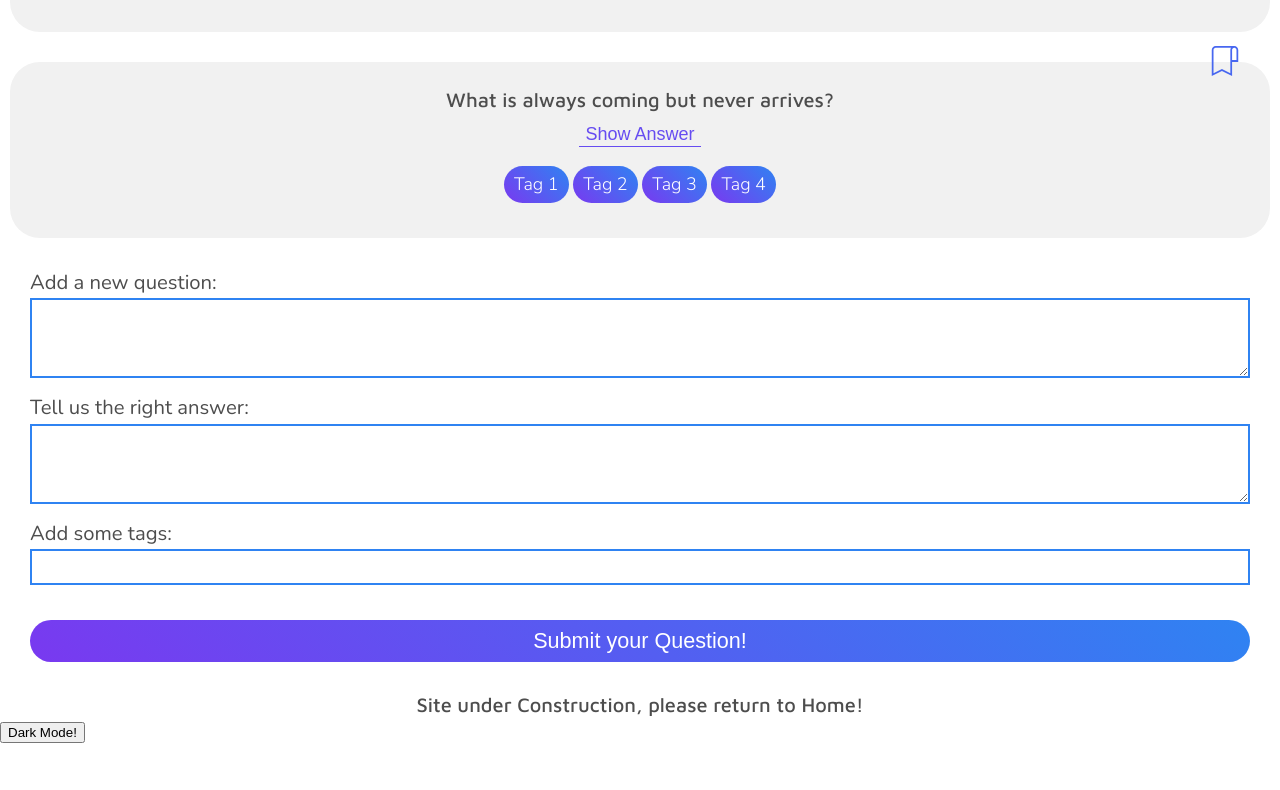
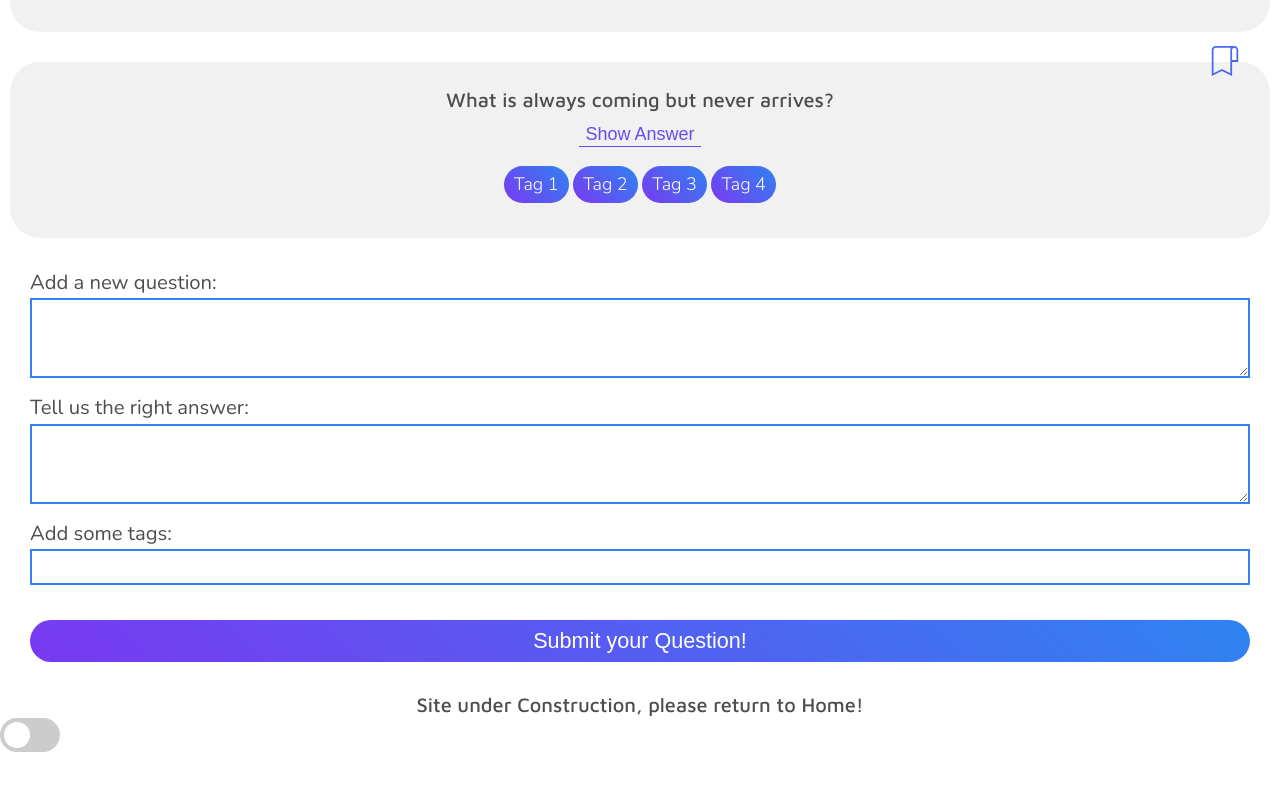
Before and after one commit to VictoriaWika/quiz-app, a website built with Vite: page src/index.html in a window 1280 px wide. Shown: the part 1460-2250 px from the top of the page. Built offline with nearby package versions, Linux system fonts and the light colour scheme.

Commit message:
Add toggle switch

```diff
--- a/src/components/settings.css
+++ b/src/components/settings.css
@@ -10,3 +10,66 @@
   background: black;
   color: white;
 }
+
+.switch {
+  position: relative;
+  display: inline-block;
+  width: 60px;
+  height: 34px;
+}
+
+.switch input {
+  opacity: 0;
+  width: 0;
+  height: 0;
+}
+
+.slider {
+  position: absolute;
+  cursor: pointer;
+  top: 0;
+  left: 0;
+  right: 0;
+  bottom: 0;
+  background-color: #ccc;
+  -webkit-transition: 0.4s;
+  transition: 0.4s;
+}
+
+.slider:before {
+  position: absolute;
+  content: '';
+  height: 26px;
+  width: 26px;
+  left: 4px;
+  bottom: 4px;
+  background-color: white;
+  -webkit-transition: 0.4s;
+  transition: 0.4s;
+}
+
+input:checked + .slider {
+  background: linear-gradient(
+    225deg,
+    var(--color-lightblue__dark-mode),
+    var(--color-lightpurple__dark-mode)
+  );
+}
+
+input:focus + .slider {
+  box-shadow: 0 0 1px #2196f3;
+}
+
+input:checked + .slider:before {
+  -webkit-transform: translateX(26px);
+  -ms-transform: translateX(26px);
+  transform: translateX(26px);
+}
+
+.slider.round {
+  border-radius: 34px;
+}
+
+.slider.round:before {
+  border-radius: 50%;
+}
--- a/src/index.html
+++ b/src/index.html
@@ -237,9 +237,13 @@
       </section>
       <section data-js="page" data-name="settings">
         <h2 data-js="h2">Site under Construction, please return to Home!</h2>
-        <button class="settings__button" data-js="button-dark">
-          Dark Mode!
-        </button>
+        <label class="switch">
+          <input type="checkbox" />
+          <span
+            class="slider round settings__button"
+            data-js="button-dark"
+          ></span>
+        </label>
       </section>
     </main>
 
--- a/src/styles/index.css
+++ b/src/styles/index.css
@@ -4,3 +4,4 @@
 @import '../components/create.css';
 @import '../components/navigation.css';
 @import '../components/quiz-card.css';
+@import '../components/settings.css';
```
